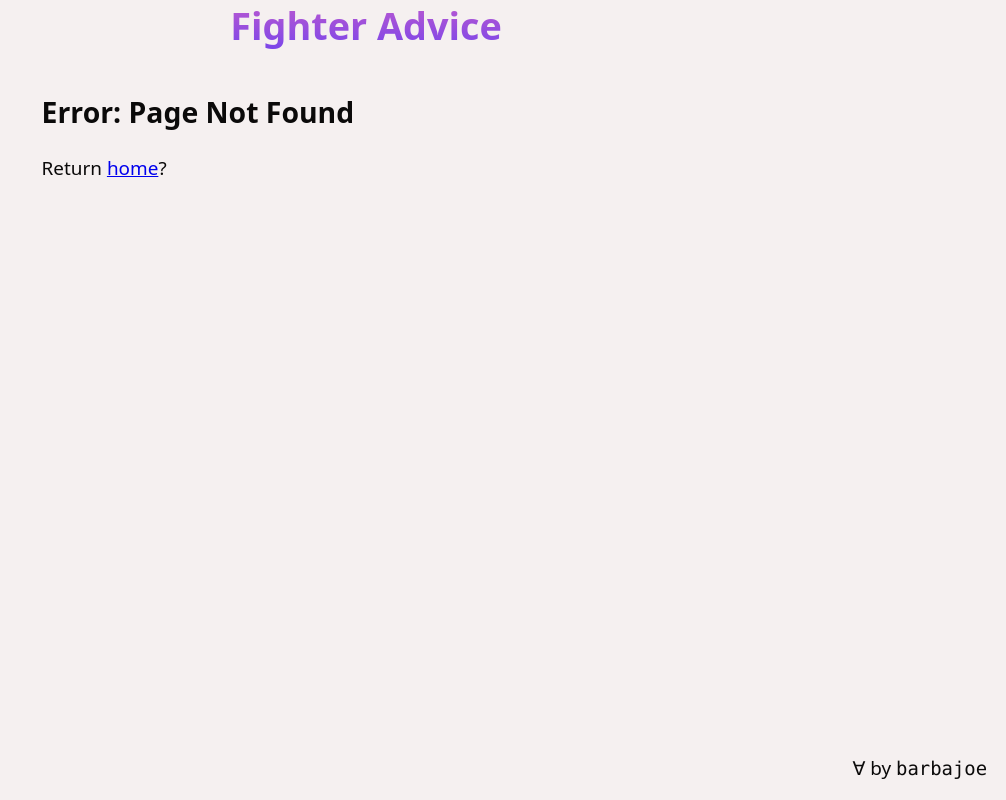
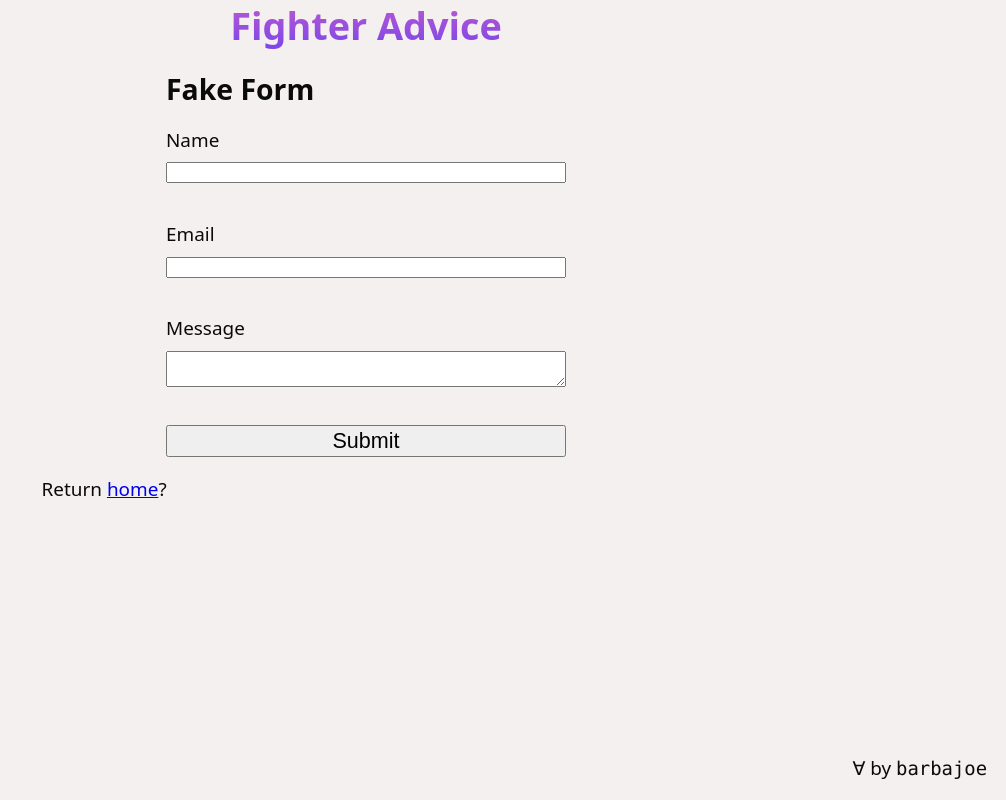
Before and after one commit to Barbacoa08/fighter-advice, a SvelteKit app: page /fake-form in a window 1280 px wide. Before the commit this address had no page. Shown: the whole page, without its empty margins (274-1280 px from the left). Built offline with nearby package versions, Linux system fonts and the light colour scheme; no server answers.

Commit message:
add a fake form page for funsies

```diff
--- a/src/routes/+page.svelte
+++ b/src/routes/+page.svelte
@@ -35,6 +35,7 @@
     <a href="/user">User page</a> when not "allowed"
   </li>
   <li>Go to the <a href="/not-found">Not Found page</a></li>
+  <li>Go to the <a href="/fake-form">Fake Form page</a></li>
 </ul>
 
 <style>
--- /dev/null
+++ b/src/routes/fake-form/+page.server.ts
@@ -0,0 +1,18 @@
+import type { Actions } from "@sveltejs/kit";
+
+export const actions = {
+  default: async ({ request }) => {
+    const result = await request.formData();
+    const name = result.get("name");
+    const email = result.get("email");
+    const message = result.get("message");
+
+    console.log("name: ", name);
+    console.log("email: ", email);
+    console.log("message: ", message);
+
+    return {
+      message: "Success! You submitted a fake form (:",
+    };
+  },
+} satisfies Actions;
--- /dev/null
+++ b/src/routes/fake-form/+page.svelte
@@ -0,0 +1,40 @@
+<h2>Fake Form</h2>
+
+<form method="post">
+  <label>Name <input required type="text" name="name" /></label>
+
+  <label>Email <input required type="email" name="email" /></label>
+
+  <label>Message <textarea required name="message" /></label>
+
+  <button type="submit">Submit</button>
+</form>
+
+<p>Return <a href="/">home</a>?</p>
+
+<style>
+  h2 {
+    /* text-align: center; */
+    max-width: 400px;
+    margin: 0 auto 1rem;
+  }
+
+  form {
+    display: flex;
+    flex-direction: column;
+    gap: 2rem;
+
+    max-width: 400px;
+    margin: 0 auto;
+  }
+
+  label {
+    display: flex;
+    flex-direction: column;
+    gap: 0.5rem;
+  }
+
+  button[type="submit"] {
+    font-size: var(--font-size-base);
+  }
+</style>
```
